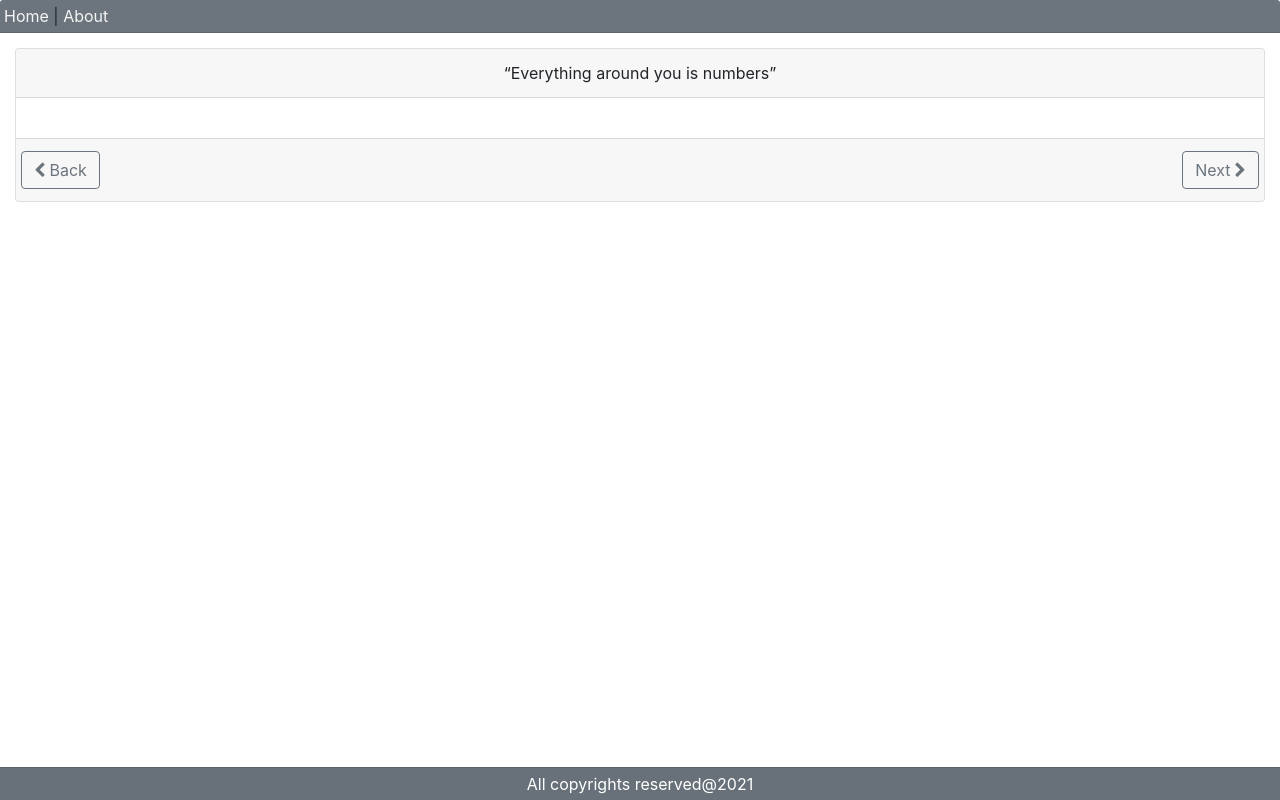
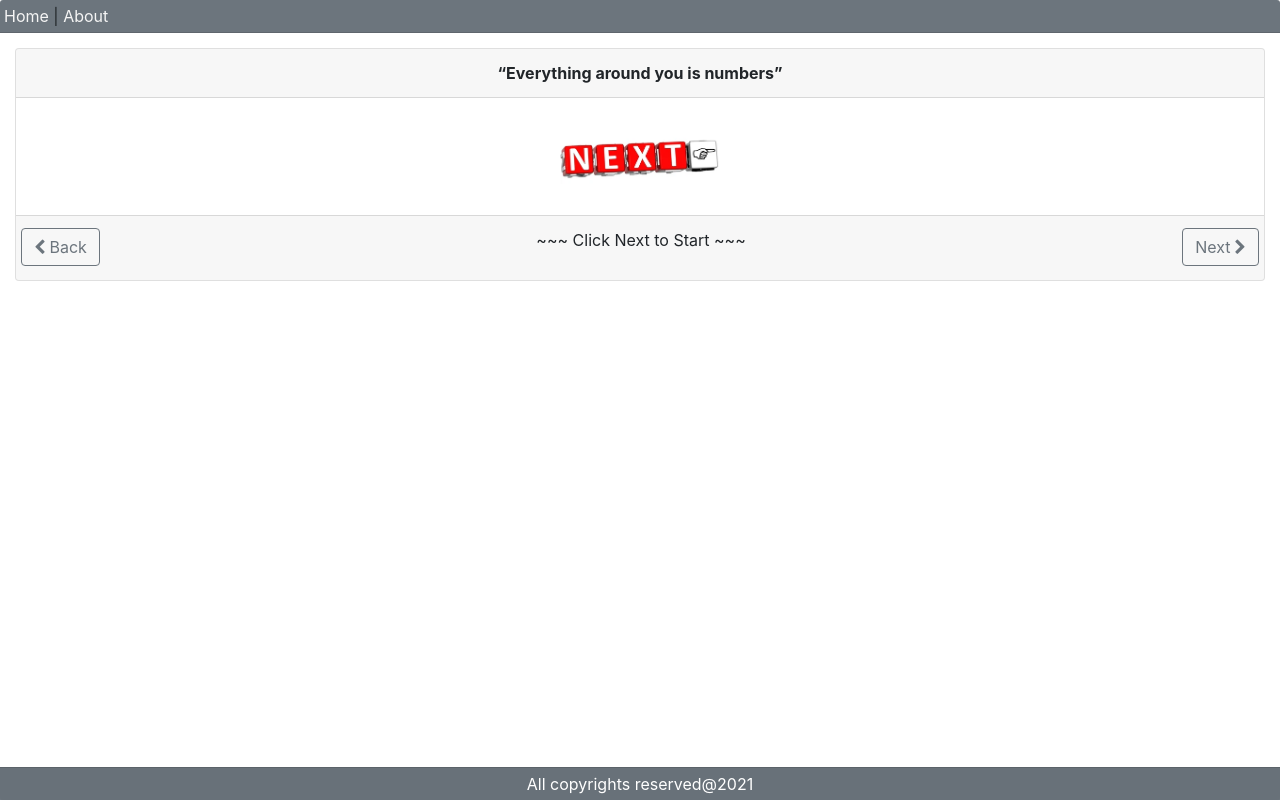
Before and after one commit to Abnow4444/Math-Trick, an Angular app in the folder number-game/: page /game in a window 1280 px wide. Built offline with nearby package versions, Linux system fonts and the light colour scheme.

Commit message:
Modified for Initial Card

```diff
--- a/number-game/src/app/game-body/game-body.component.html
+++ b/number-game/src/app/game-body/game-body.component.html
@@ -1,15 +1,18 @@
 <div class="container-fluid mt-5">
     <div class="card">
         <div class="card-header text-center">
-            <q>{{cardQuote}}</q>
+            <q class="font-weight-bolder">{{cardQuote}}</q>
         </div>
-        <div class="card-body">
-
+        <div class="card-body text-center">
+            <img [src]="cardImageUrl" [style.width.rem]="imageWidth">
         </div>
         <div class="card-footer">
             <div class="row">
                 <div class="mr-auto">
                     <button class="btn btn-outline-secondary"><i class="fa fa-chevron-left mr-1"></i>Back</button>
+                </div>
+                <div class="d-flex justify-content-center">
+                    <p class="font-weight-normal">{{cardDescription}}</p>
                 </div>
                 <div class="ml-auto">
                     <button class="btn btn-outline-secondary">Next<i class="fa fa-chevron-right ml-1"></i></button>
--- a/number-game/src/app/game-body/game-body.component.ts
+++ b/number-game/src/app/game-body/game-body.component.ts
@@ -8,6 +8,9 @@ import { Component, OnInit } from '@angular/core';
 export class GameBodyComponent implements OnInit {
 
   cardQuote: string = 'Everything around you is numbers';
+  cardImageUrl: string = 'assets/image_1.PNG';
+  imageWidth: number = 10;
+  cardDescription: string = '~~~ Click Next to Start ~~~'
 
   constructor() { }
 
--- a/number-game/src/app/header/header.component.html
+++ b/number-game/src/app/header/header.component.html
@@ -1,7 +1,7 @@
 <div class="fixed-top">
     <div class="card-header bg-secondary p-1">
         <nav>
-            <a href="#" class="font-weight-normal text-decoration-none">Home</a>  |
+            <a routerLink="/game" class="font-weight-normal text-decoration-none">Home</a>  |
             <a href="#" class="font-weight-normal text-decoration-none">About</a>
         </nav>
     </div>
```
Also changed, not shown: number-game/src/assets/image_1.PNG (added).
